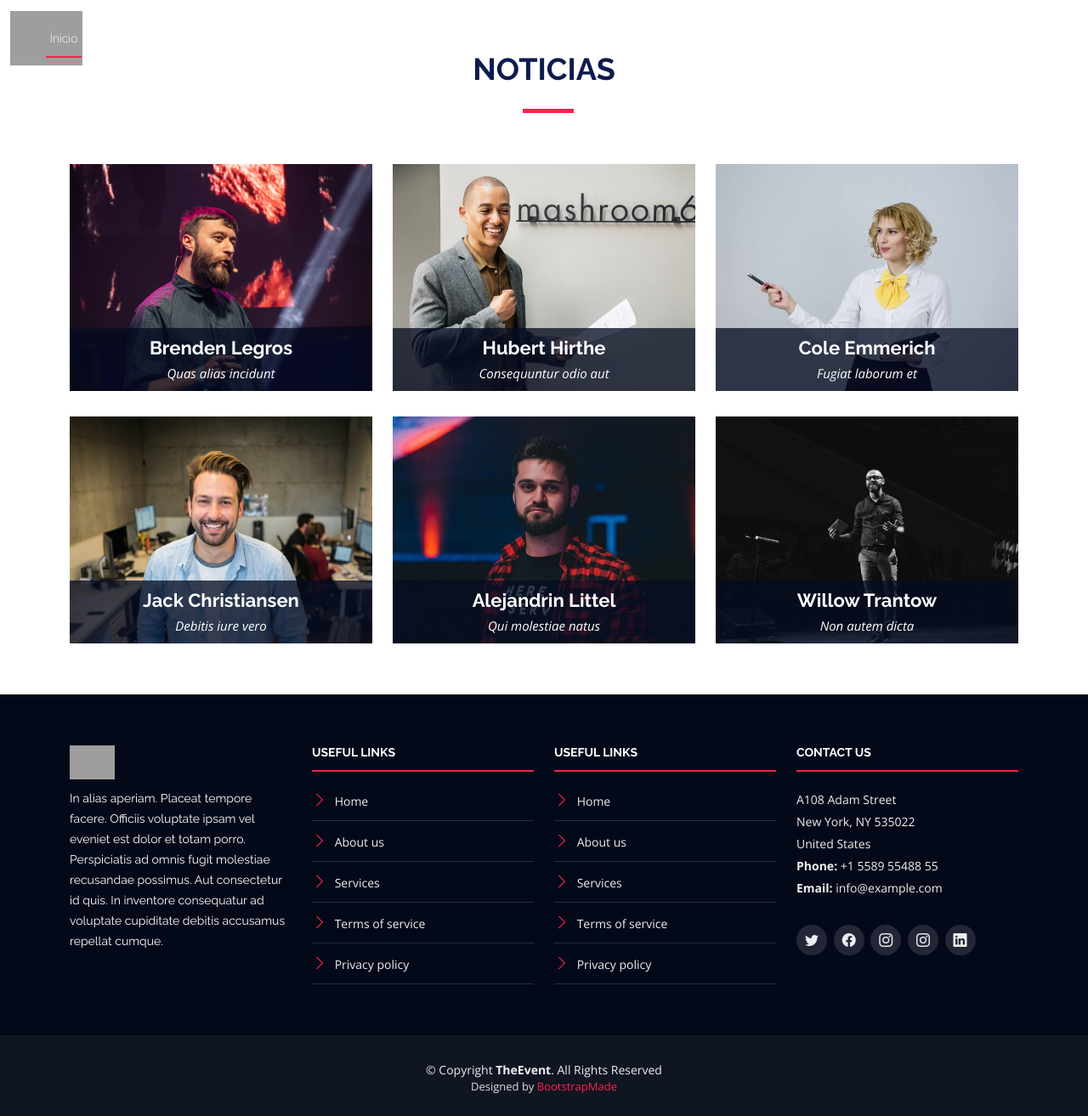
After one commit to stipro/pagina.shouxin, a PHP site: page /noticias.php in a window 1280 px wide. The commit adds this page. Shown: the whole page at 85% size. Run offline with PHP 8.4, Linux system fonts and the light colour scheme; grey boxes are pictures that could not be loaded.

Commit message:
recambios

```diff
--- a/controllers/controllerActoCorrupcion.php
+++ b/controllers/controllerActoCorrupcion.php
@@ -42,7 +42,6 @@ $val_address = $_POST['address'] ? $_POST['address'] : '';
 $val_email = $_POST['email'] ? $_POST['email'] : '';
 $val_typeofcomplaint = $_POST['typeofcomplaint'] ? $_POST['typeofcomplaint'] : '';
 $val_lift = $_POST['lift'] ? $_POST['lift'] : '';
-echo 'Final Feliz :D';
 $rptSql = $actoCorrupcion->insert(
 
     $val_acceptedTerms,
@@ -82,5 +81,3 @@ for ($i = 0; $i < $conteo; $i++) {
         return;
     }
 }
-
-var_dump($rptSql);
--- a/navbar.php
+++ b/navbar.php
@@ -17,7 +17,6 @@
             </ul>
         </li>
         <li><a class="nav-link scrollto" href="#">Intranet</a></li>
-        <li><a class="nav-link scrollto" href=""></a></li>
     </ul>
-    <i class="bi bi-list mobile-nav-toggle"></i>
+    <i class="ms-4 bi bi-list mobile-nav-toggle"></i>
 </nav><!-- .navbar -->
--- /dev/null
+++ b/noticias.php
@@ -0,0 +1,248 @@
+<!DOCTYPE html>
+<html lang="es">
+
+<head>
+  <meta charset="utf-8">
+  <meta content="width=device-width, initial-scale=1.0" name="viewport">
+
+  <title>Minera Shouxin Peru S.A.</title>
+  <meta content="" name="description">
+  <meta content="" name="keywords">
+
+  <!-- Favicons -->
+  <link href="assets/img/favicon.png" rel="icon">
+  <link href="assets/img/apple-touch-icon.png" rel="apple-touch-icon">
+
+  <!-- Google Fonts -->
+  <link href="https://fonts.googleapis.com/css?family=Open+Sans:300,300i,400,400i,700,700i|Raleway:300,400,500,700,800" rel="stylesheet">
+
+  <!-- Vendor CSS Files -->
+  <link href="assets/vendor/aos/aos.css" rel="stylesheet">
+  <link href="assets/vendor/bootstrap/css/bootstrap.min.css" rel="stylesheet">
+  <link href="assets/vendor/bootstrap-icons/bootstrap-icons.css" rel="stylesheet">
+  <link href="assets/vendor/glightbox/css/glightbox.min.css" rel="stylesheet">
+  <link href="assets/vendor/swiper/swiper-bundle.min.css" rel="stylesheet">
+
+  <!-- Template Main CSS File -->
+  <link href="assets/css/style.css" rel="stylesheet">
+
+  <!-- =======================================================
+  * Template Name: TheEvent - v4.9.1
+  * Template URL: https://bootstrapmade.com/theevent-conference-event-bootstrap-template/
+  * Author: BootstrapMade.com
+  * License: https://bootstrapmade.com/license/
+  ======================================================== -->
+</head>
+
+<body>
+
+  <!-- ======= Header ======= -->
+  <header id="header" class="d-flex align-items-center ">
+    <div class="container-fluid container-xxl d-flex align-items-center">
+
+      <div id="logo" class="me-auto">
+        <!-- Uncomment below if you prefer to use a text logo -->
+        <!-- <h1><a href="index.html">The<span>Event</span></a></h1>-->
+        <a href="index.html" class="scrollto"><img src="assets/img/logo.png" alt="" title=""></a>
+      </div>
+
+      <?php require_once './navbar.php'; ?><!-- .navbar -->
+
+    </div>
+  </header><!-- End Header -->
+
+  <main id="main">
+
+    <!-- ======= Speakers Section ======= -->
+    <section id="speakers">
+      <div class="container" data-aos="fade-up">
+        <div class="section-header">
+          <h2>Noticias</h2>
+        </div>
+
+        <div class="row">
+          <div class="col-lg-4 col-md-6">
+            <div class="speaker" data-aos="fade-up" data-aos-delay="100">
+              <img src="assets/img/speakers/1.jpg" alt="Speaker 1" class="img-fluid">
+              <div class="details">
+                <h3><a href="speaker-details.html">Brenden Legros</a></h3>
+                <p>Quas alias incidunt</p>
+                <div class="social">
+                  <a href=""><i class="bi bi-twitter"></i></a>
+                  <a href=""><i class="bi bi-facebook"></i></a>
+                  <a href=""><i class="bi bi-instagram"></i></a>
+                  <a href=""><i class="bi bi-linkedin"></i></a>
+                </div>
+              </div>
+            </div>
+          </div>
+          <div class="col-lg-4 col-md-6">
+            <div class="speaker" data-aos="fade-up" data-aos-delay="200">
+              <img src="assets/img/speakers/2.jpg" alt="Speaker 2" class="img-fluid">
+              <div class="details">
+                <h3><a href="speaker-details.html">Hubert Hirthe</a></h3>
+                <p>Consequuntur odio aut</p>
+                <div class="social">
+                  <a href=""><i class="bi bi-twitter"></i></a>
+                  <a href=""><i class="bi bi-facebook"></i></a>
+                  <a href=""><i class="bi bi-instagram"></i></a>
+                  <a href=""><i class="bi bi-linkedin"></i></a>
+                </div>
+              </div>
+            </div>
+          </div>
+          <div class="col-lg-4 col-md-6">
+            <div class="speaker" data-aos="fade-up" data-aos-delay="300">
+              <img src="assets/img/speakers/3.jpg" alt="Speaker 3" class="img-fluid">
+              <div class="details">
+                <h3><a href="speaker-details.html">Cole Emmerich</a></h3>
+                <p>Fugiat laborum et</p>
+                <div class="social">
+                  <a href=""><i class="bi bi-twitter"></i></a>
+                  <a href=""><i class="bi bi-facebook"></i></a>
+                  <a href=""><i class="bi bi-instagram"></i></a>
+                  <a href=""><i class="bi bi-linkedin"></i></a>
+                </div>
+              </div>
+            </div>
+          </div>
+          <div class="col-lg-4 col-md-6">
+            <div class="speaker" data-aos="fade-up" data-aos-delay="100">
+              <img src="assets/img/speakers/4.jpg" alt="Speaker 4" class="img-fluid">
+              <div class="details">
+                <h3><a href="speaker-details.html">Jack Christiansen</a></h3>
+                <p>Debitis iure vero</p>
+                <div class="social">
+                  <a href=""><i class="bi bi-twitter"></i></a>
+                  <a href=""><i class="bi bi-facebook"></i></a>
+                  <a href=""><i class="bi bi-instagram"></i></a>
+                  <a href=""><i class="bi bi-linkedin"></i></a>
+                </div>
+              </div>
+            </div>
+          </div>
+          <div class="col-lg-4 col-md-6">
+            <div class="speaker" data-aos="fade-up" data-aos-delay="200">
+              <img src="assets/img/speakers/5.jpg" alt="Speaker 5" class="img-fluid">
+              <div class="details">
+                <h3><a href="speaker-details.html">Alejandrin Littel</a></h3>
+                <p>Qui molestiae natus</p>
+                <div class="social">
+                  <a href=""><i class="bi bi-twitter"></i></a>
+                  <a href=""><i class="bi bi-facebook"></i></a>
+                  <a href=""><i class="bi bi-instagram"></i></a>
+                  <a href=""><i class="bi bi-linkedin"></i></a>
+                </div>
+              </div>
+            </div>
+          </div>
+          <div class="col-lg-4 col-md-6">
+            <div class="speaker" data-aos="fade-up" data-aos-delay="300">
+              <img src="assets/img/speakers/6.jpg" alt="Speaker 6" class="img-fluid">
+              <div class="details">
+                <h3><a href="speaker-details.html">Willow Trantow</a></h3>
+                <p>Non autem dicta</p>
+                <div class="social">
+                  <a href=""><i class="bi bi-twitter"></i></a>
+                  <a href=""><i class="bi bi-facebook"></i></a>
+                  <a href=""><i class="bi bi-instagram"></i></a>
+                  <a href=""><i class="bi bi-linkedin"></i></a>
+                </div>
+              </div>
+            </div>
+          </div>
+        </div>
+      </div>
+
+    </section><!-- End Speakers Section -->
+
+  </main><!-- End #main -->
+
+  <!-- ======= Footer ======= -->
+  <footer id="footer">
+    <div class="footer-top">
+      <div class="container">
+        <div class="row">
+
+          <div class="col-lg-3 col-md-6 footer-info">
+            <img src="assets/img/logo.png" alt="TheEvenet">
+            <p>In alias aperiam. Placeat tempore facere. Officiis voluptate ipsam vel eveniet est dolor et totam porro. Perspiciatis ad omnis fugit molestiae recusandae possimus. Aut consectetur id quis. In inventore consequatur ad voluptate cupiditate debitis accusamus repellat cumque.</p>
+          </div>
+
+          <div class="col-lg-3 col-md-6 footer-links">
+            <h4>Useful Links</h4>
+            <ul>
+              <li><i class="bi bi-chevron-right"></i> <a href="#">Home</a></li>
+              <li><i class="bi bi-chevron-right"></i> <a href="#">About us</a></li>
+              <li><i class="bi bi-chevron-right"></i> <a href="#">Services</a></li>
+              <li><i class="bi bi-chevron-right"></i> <a href="#">Terms of service</a></li>
+              <li><i class="bi bi-chevron-right"></i> <a href="#">Privacy policy</a></li>
+            </ul>
+          </div>
+
+          <div class="col-lg-3 col-md-6 footer-links">
+            <h4>Useful Links</h4>
+            <ul>
+              <li><i class="bi bi-chevron-right"></i> <a href="#">Home</a></li>
+              <li><i class="bi bi-chevron-right"></i> <a href="#">About us</a></li>
+              <li><i class="bi bi-chevron-right"></i> <a href="#">Services</a></li>
+              <li><i class="bi bi-chevron-right"></i> <a href="#">Terms of service</a></li>
+              <li><i class="bi bi-chevron-right"></i> <a href="#">Privacy policy</a></li>
+            </ul>
+          </div>
+
+          <div class="col-lg-3 col-md-6 footer-contact">
+            <h4>Contact Us</h4>
+            <p>
+              A108 Adam Street <br>
+              New York, NY 535022<br>
+              United States <br>
+              <strong>Phone:</strong> +1 5589 55488 55<br>
+              <strong>Email:</strong> info@example.com<br>
+            </p>
+
+            <div class="social-links">
+              <a href="#" class="twitter"><i class="bi bi-twitter"></i></a>
+              <a href="#" class="facebook"><i class="bi bi-facebook"></i></a>
+              <a href="#" class="instagram"><i class="bi bi-instagram"></i></a>
+              <a href="#" class="google-plus"><i class="bi bi-instagram"></i></a>
+              <a href="#" class="linkedin"><i class="bi bi-linkedin"></i></a>
+            </div>
+
+          </div>
+
+        </div>
+      </div>
+    </div>
+
+    <div class="container">
+      <div class="copyright">
+        &copy; Copyright <strong>TheEvent</strong>. All Rights Reserved
+      </div>
+      <div class="credits">
+        <!--
+        All the links in the footer should remain intact.
+        You can delete the links only if you purchased the pro version.
+        Licensing information: https://bootstrapmade.com/license/
+        Purchase the pro version with working PHP/AJAX contact form: https://bootstrapmade.com/buy/?theme=TheEvent
+      -->
+        Designed by <a href="https://bootstrapmade.com/">BootstrapMade</a>
+      </div>
+    </div>
+  </footer><!-- End  Footer -->
+
+  <a href="#" class="back-to-top d-flex align-items-center justify-content-center"><i class="bi bi-arrow-up-short"></i></a>
+
+  <!-- Vendor JS Files -->
+  <script src="assets/vendor/aos/aos.js"></script>
+  <script src="assets/vendor/bootstrap/js/bootstrap.bundle.min.js"></script>
+  <script src="assets/vendor/glightbox/js/glightbox.min.js"></script>
+  <script src="assets/vendor/swiper/swiper-bundle.min.js"></script>
+  <script src="assets/vendor/php-email-form/validate.js"></script>
+
+  <!-- Template Main JS File -->
+  <script src="assets/js/main.js"></script>
+
+</body>
+
+</html>
```
Also changed, not shown: index.php (+7 -77 lines), modals/actoCorrupcion.php (deleted, +0 -26 lines).
